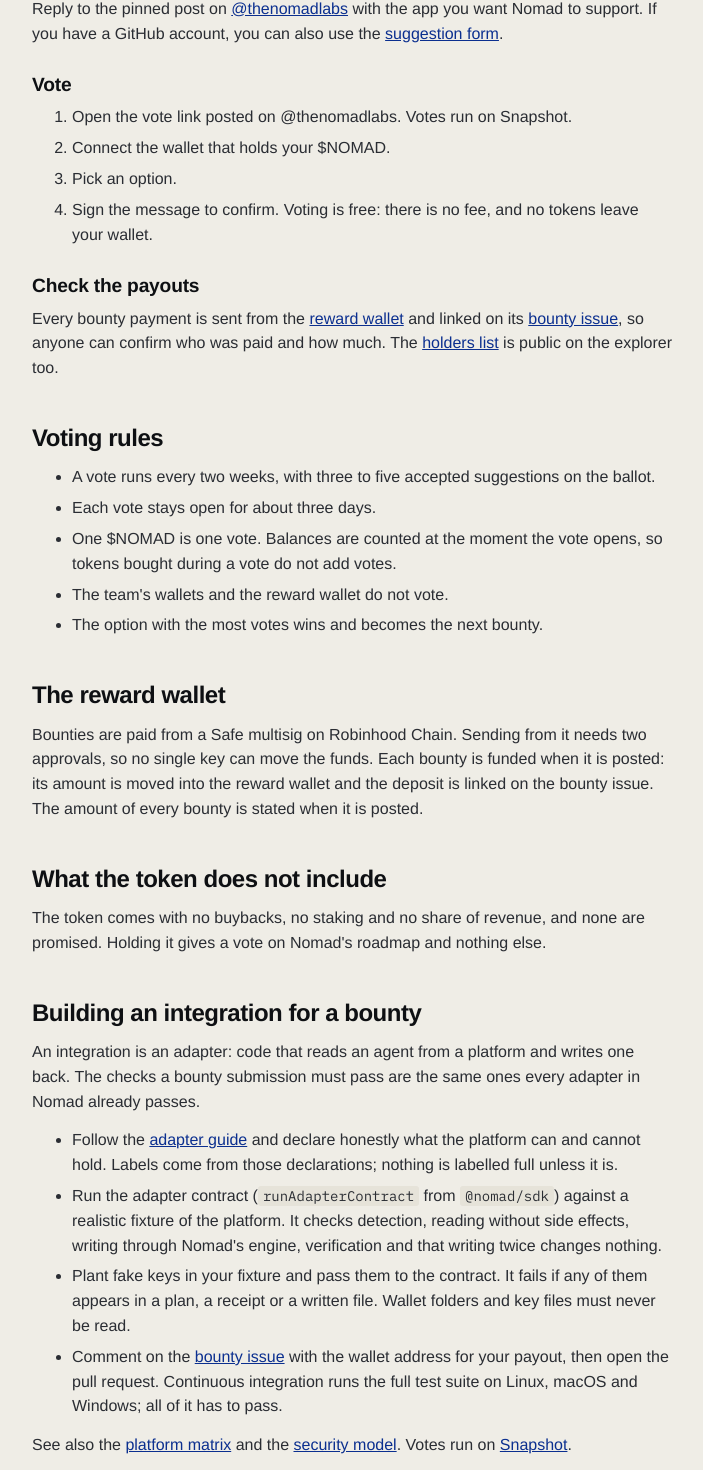
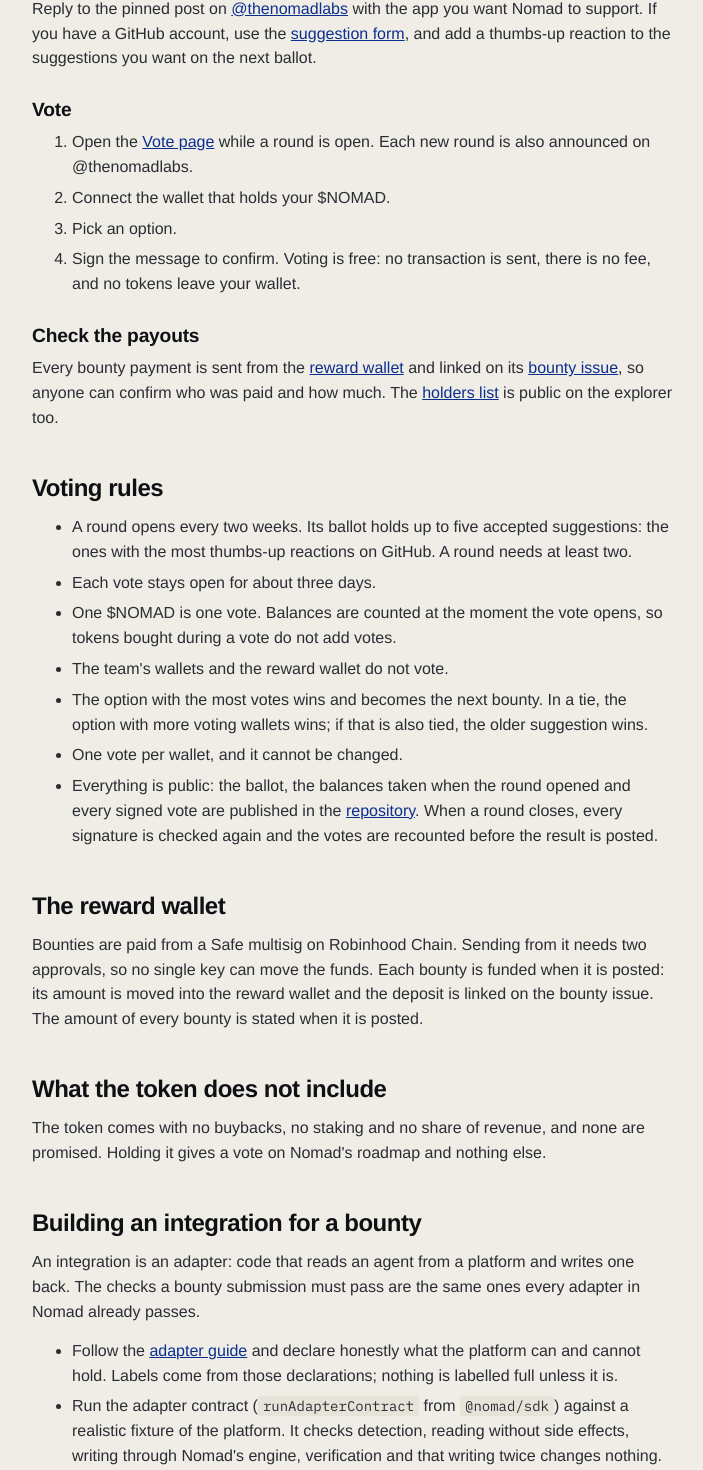
Before and after one commit to kadiri-seer/nomad, a Next.js app in the folder apps/web/: page /docs/token in a window 1280 px wide. Shown: the part 1573-3043 px from the top of the page, without its empty margins (306-1009 px from the left). Built offline with nearby package versions, Linux system fonts and the light colour scheme; no server answers.

Commit message:
docs: explain holder voting and round rules

```diff
--- a/apps/web/app/docs/token/page.tsx
+++ b/apps/web/app/docs/token/page.tsx
@@ -1,7 +1,7 @@
 import Link from "next/link";
 import { REPO_URL } from "@/components/SiteFooter";
 import { X_HANDLE, X_URL } from "@/components/Social";
-import { REWARD_SAFE, REWARD_SAFE_URL, SNAPSHOT_URL, TOKEN_CA, TOKEN_CHAIN, TOKEN_CHART_URL, TOKEN_EXPLORER_URL, TOKEN_HOLDERS_URL, TOKEN_TICKER } from "@/lib/token";
+import { REWARD_SAFE, REWARD_SAFE_URL, TOKEN_CA, TOKEN_CHAIN, TOKEN_CHART_URL, TOKEN_EXPLORER_URL, TOKEN_HOLDERS_URL, TOKEN_TICKER } from "@/lib/token";
 
 export const metadata = {
   title: "Token and builder bounties",
@@ -79,14 +79,16 @@ export default function Token() {
       <h2>Taking part as a holder</h2>
       <h3>Suggest an integration</h3>
       <p>
-        Reply to the pinned post on <a href={X_URL}>{X_HANDLE}</a> with the app you want Nomad to support. If you have a GitHub account, you can also use the <a href={PROPOSAL_URL}>suggestion form</a>.
+        Reply to the pinned post on <a href={X_URL}>{X_HANDLE}</a> with the app you want Nomad to support. If you have a GitHub account, use the <a href={PROPOSAL_URL}>suggestion form</a>, and add a thumbs-up reaction to the suggestions you want on the next ballot.
       </p>
       <h3>Vote</h3>
       <ol>
-        <li>Open the vote link posted on {X_HANDLE}. Votes run on Snapshot.</li>
+        <li>
+          Open the <Link href="/vote">Vote page</Link> while a round is open. Each new round is also announced on {X_HANDLE}.
+        </li>
         <li>Connect the wallet that holds your {TOKEN_TICKER}.</li>
         <li>Pick an option.</li>
-        <li>Sign the message to confirm. Voting is free: there is no fee, and no tokens leave your wallet.</li>
+        <li>Sign the message to confirm. Voting is free: no transaction is sent, there is no fee, and no tokens leave your wallet.</li>
       </ol>
       <h3>Check the payouts</h3>
       <p>
@@ -95,11 +97,15 @@ export default function Token() {
 
       <h2>Voting rules</h2>
       <ul>
-        <li>A vote runs every two weeks, with three to five accepted suggestions on the ballot.</li>
+        <li>A round opens every two weeks. Its ballot holds up to five accepted suggestions: the ones with the most thumbs-up reactions on GitHub. A round needs at least two.</li>
         <li>Each vote stays open for about three days.</li>
         <li>One {TOKEN_TICKER} is one vote. Balances are counted at the moment the vote opens, so tokens bought during a vote do not add votes.</li>
         <li>The team&apos;s wallets and the reward wallet do not vote.</li>
-        <li>The option with the most votes wins and becomes the next bounty.</li>
+        <li>The option with the most votes wins and becomes the next bounty. In a tie, the option with more voting wallets wins; if that is also tied, the older suggestion wins.</li>
+        <li>One vote per wallet, and it cannot be changed.</li>
+        <li>
+          Everything is public: the ballot, the balances taken when the round opened and every signed vote are published in the <a href={`${REPO_URL}/tree/main/governance/rounds`}>repository</a>. When a round closes, every signature is checked again and the votes are recounted before the result is posted.
+        </li>
       </ul>
 
       <h2>The reward wallet</h2>
@@ -129,7 +135,7 @@ export default function Token() {
         </li>
       </ul>
       <p>
-        See also the <Link href="/docs/adapters">platform matrix</Link> and the <Link href="/docs/security">security model</Link>. Votes run on <a href={SNAPSHOT_URL}>Snapshot</a>.
+        See also the <Link href="/docs/adapters">platform matrix</Link> and the <Link href="/docs/security">security model</Link>.
       </p>
     </>
   );
--- a/apps/web/lib/token.ts
+++ b/apps/web/lib/token.ts
@@ -12,4 +12,3 @@ export const TOKEN_EXPLORER_URL = `${EXPLORER}/token/${TOKEN_CA}`;
 export const TOKEN_HOLDERS_URL = `${EXPLORER}/token/${TOKEN_CA}?tab=holders`;
 export const TOKEN_CHART_URL = `https://dexscreener.com/robinhood/${TOKEN_CA}`;
 export const REWARD_SAFE_URL = `${EXPLORER}/address/${REWARD_SAFE}`;
-export const SNAPSHOT_URL = "https://snapshot.box";
```
Also changed, not shown: 2 other files (tests, documents, lock files or other folders).
